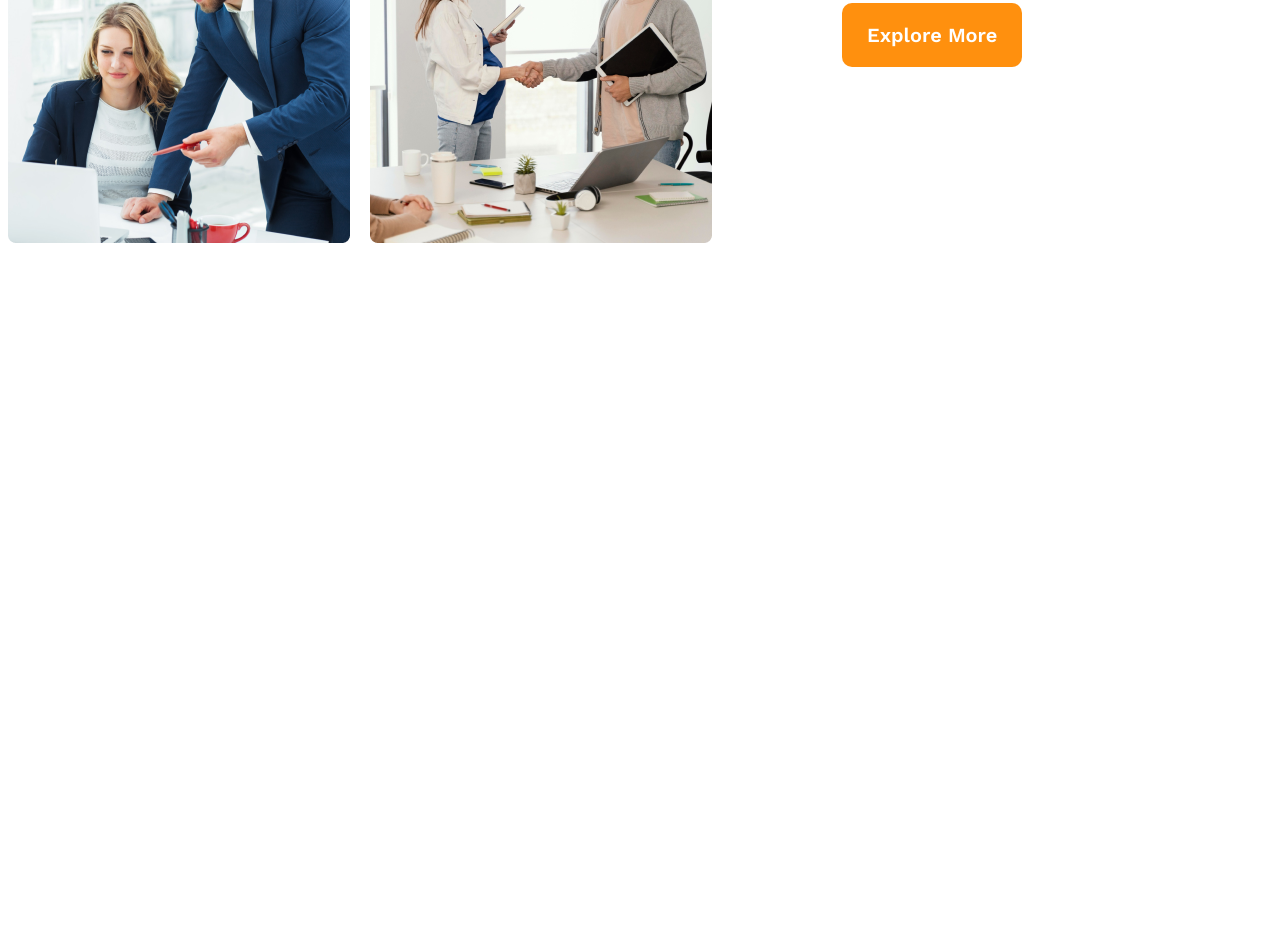
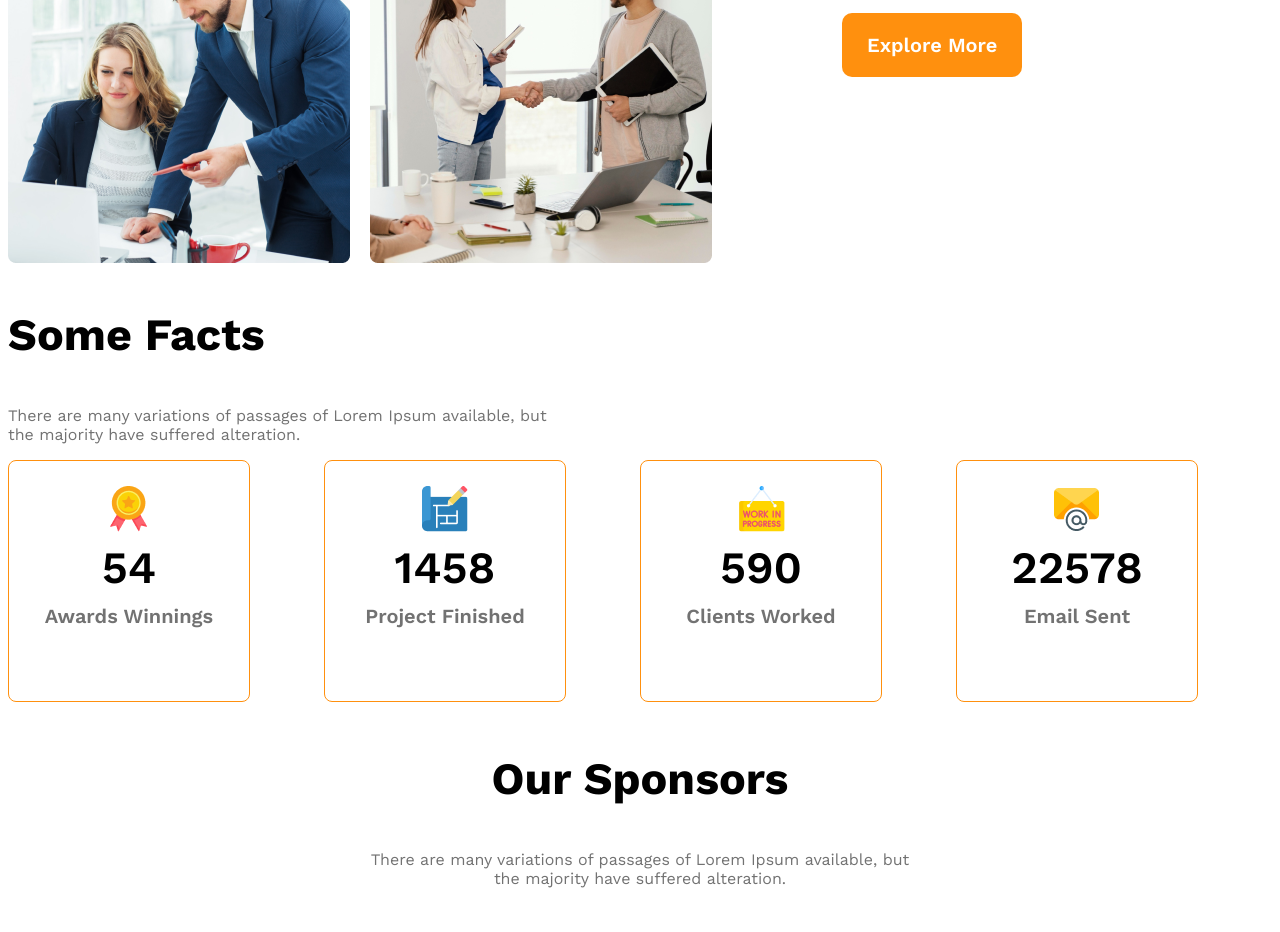
Before and after one commit to marziulrafi/Architects, a plain HTML site: page index.html in a window 1280 px wide. Shown: the part 1636-2568 px from the top of the page. Before the commit the page ends 1887 px from the top, so only its background shows below. Drawn offline with nearby package versions, Linux system fonts and the light colour scheme.

Commit message:
sponsors

```diff
--- a/index.html
+++ b/index.html
@@ -1,5 +1,6 @@
 <!DOCTYPE html>
 <html lang="en">
+
 <head>
     <meta charset="UTF-8">
     <meta name="viewport" content="width=device-width, initial-scale=1.0">
@@ -22,7 +23,9 @@
             <div class="ban-content">
                 <h1 class="ban-tit">Brand New<br>Group of Architects
                 </h1>
-                <p class="ban-description">There are many variations of passages of Lorem Ipsum available, but the majority have suffered alteration in some form, by injected humour, or randomised words which don't look even</p>
+                <p class="ban-description">There are many variations of passages of Lorem Ipsum available, but the
+                    majority have suffered alteration in some form, by injected humour, or randomised words which don't
+                    look even</p>
                 <button class="btn">Explore More</button>
             </div>
             <img class="ban-img" src="images/banner.png" alt="">
@@ -38,9 +41,63 @@
                 <img src="images/team4.png" alt="">
             </div>
             <div class="our-features">
-                <h3 class="feature-title"><span class="quick dark03">Quick list</span> <span>of Our</span> <span class="text-primary">Features</span></h3>
-                <p class="feature-description dark03">There are many variations of passages of Lorem Ipsum available, but the majority have suffered alteration in some form, by injected humour, or randomised words which don't look even</p>
+                <h3 class="section-title"><span class="quick dark03">Quick list</span> <span>of Our</span> <span
+                        class="text-primary">Features</span></h3>
+                <p class="feature-description dark03">There are many variations of passages of Lorem Ipsum available,
+                    but the majority have suffered alteration in some form, by injected humour, or randomised words
+                    which don't look even</p>
                 <button class="btn">Explore More</button>
+            </div>
+        </section>
+
+        <section>
+            <h3 class="section-title">Some Facts</h3>
+            <p class="dark03 fact-description">There are many variations of passages of Lorem Ipsum available, but the
+                majority have suffered alteration.</p>
+
+            <div class="facts-container">
+                <div class="fact-card flex">
+                    <div>
+                        <img src="images/icons/ribon.png" alt="" class="icon">
+                        <h4 class="fact-num">54</h4>
+                        <h6 class="fact-name dark03">Awards Winnings</h6>
+                    </div>
+                </div>
+                <div class="fact-card flex">
+                    <div>
+                        <img src="images/icons/projects.png" alt="" class="icon">
+                        <h4 class="fact-num">1458</h4>
+                        <h6 class="fact-name dark03">Project Finished</h6>
+                    </div>
+                </div>
+                <div class="fact-card flex">
+                    <div>
+                        <img src="images/icons/customers.png" alt="" class="icon">
+                        <h4 class="fact-num">590</h4>
+                        <h6 class="fact-name dark03">Clients Worked</h6>
+                    </div>
+                </div>
+                <div class="fact-card flex">
+                    <div>
+                        <img src="images/icons/email.png" alt="" class="icon">
+                        <h4 class="fact-num">22578</h4>
+                        <h6 class="fact-name dark03">Email Sent</h6>
+                    </div>
+                </div>
+            </div>
+        </section>
+
+        <section class="sponsors">
+            <div class="sponsor-info">
+                <h3 class="section-title">Our Sponsors</h3>
+                <p class="dark03">There are many variations of passages of Lorem Ipsum available, but the majority have suffered alteration.</p>
+            </div>
+            <div class="sponsor-brands">
+                <img src="images/sponsors/spotify.png" alt="">
+                <img src="images/sponsors/amazon.png" alt="">
+                <img src="images/sponsors/google.png" alt="">
+                <img src="images/sponsors/telerama.png" alt="">
+                <img src="images/sponsors/figma.png" alt="">
             </div>
         </section>
     </main>
@@ -50,4 +107,5 @@
     </footer>
 
 </body>
+
 </html>
--- a/style.css
+++ b/style.css
@@ -15,6 +15,10 @@
 }
 .text-primary {
     color: #FF900E;
+}
+.section-title {
+    font-size: 2.8rem;
+    font-weight: 700;
 }
 .bg-light {
     background: rgba(255, 144, 14, 0.10);
@@ -79,31 +83,77 @@ main {
     display: grid;
     grid-template-columns: repeat(2,1fr);
     gap: 20px;
+    margin-top: 20px;
 }
 .our-features {
     margin-left: 130px;
     max-width: 530px;
 }
 
-.feature-title {
-    font-size: 2.8rem;
-    font-weight: 700;
-}
 .quick {
     font-weight: 500;
 }
-
+.facts-container {
+    display: grid;
+    grid-template-columns: repeat(4,1fr);
+}
+.fact-card {
+    border: 1px solid #FF900E;
+    width: 240px;
+    height: 240px;
+    border-radius: 8px;
+    text-align: center;
+    align-items: center;
+    justify-content: center;
+}
+.fact-num {
+    font-size: 2.8rem;
+    font-weight: 600;
+    margin-top: 5px;
+    margin-bottom: 10px;
+}
+.fact-name {
+    font-size: 1.25rem;
+    font-weight: 600;
+    margin-top: 10px;
+}
+.fact-description {
+    max-width: 540px;
+}
+.sponsor-info {
+    max-width: 540px;
+    margin: 50px auto;
+    text-align: center;
+}
+.sponsor-brands {
+    display: grid;
+    grid-template-columns: repeat(5,1fr);
+}
+/* .sponsor-brands img {
+    filter: grayscale(100%);
+} */
 
 /* Responsive */
 @media screen and (max-width:576px) {
     .navbar, .nav-links, .teams {
         flex-direction: column;
     }
-    .team-img-container {
-        grid-template-columns: repeat(1,1fr);
+    .team-img-container, .facts-container,
+    .sponsor-brands {
+        grid-template-columns: 1fr;
     }
     .our-features {
         margin-left: 20px;
+    }
+    .teams, .facts-container {
+        justify-content: center;
+    }
+    .facts-container {
+        gap: 24px;
+    }
+    .sponsor-brands {
+        justify-items: center;
+        gap: 35px;
     }
 }
 
@@ -115,4 +165,9 @@ main {
     .our-features {
         margin: 50px auto;
     }
+    .sponsor-brands, .facts-container {
+        grid-template-columns: repeat(2,1fr);
+        gap: 35px;
+        justify-items: center;
+    }
 }
```
